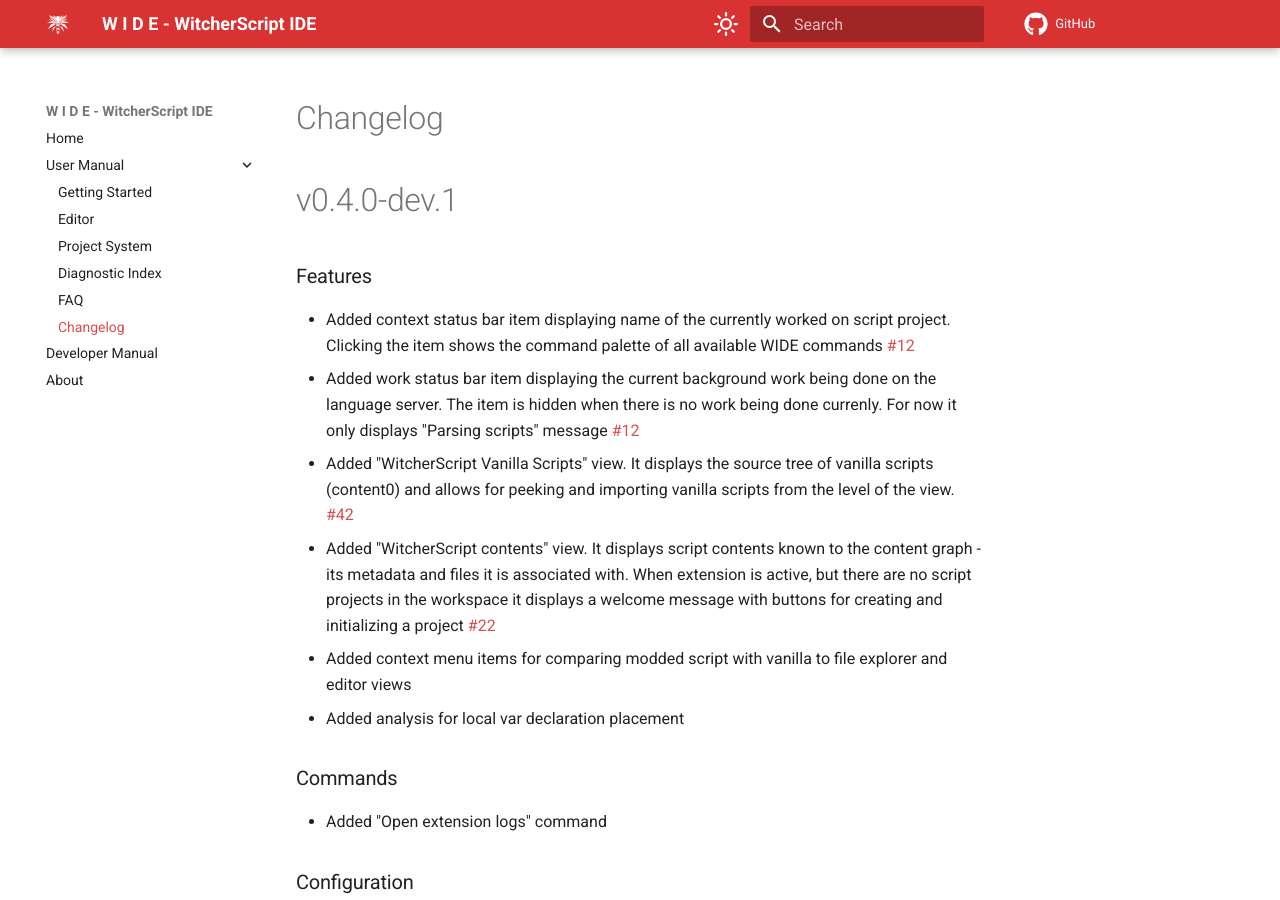
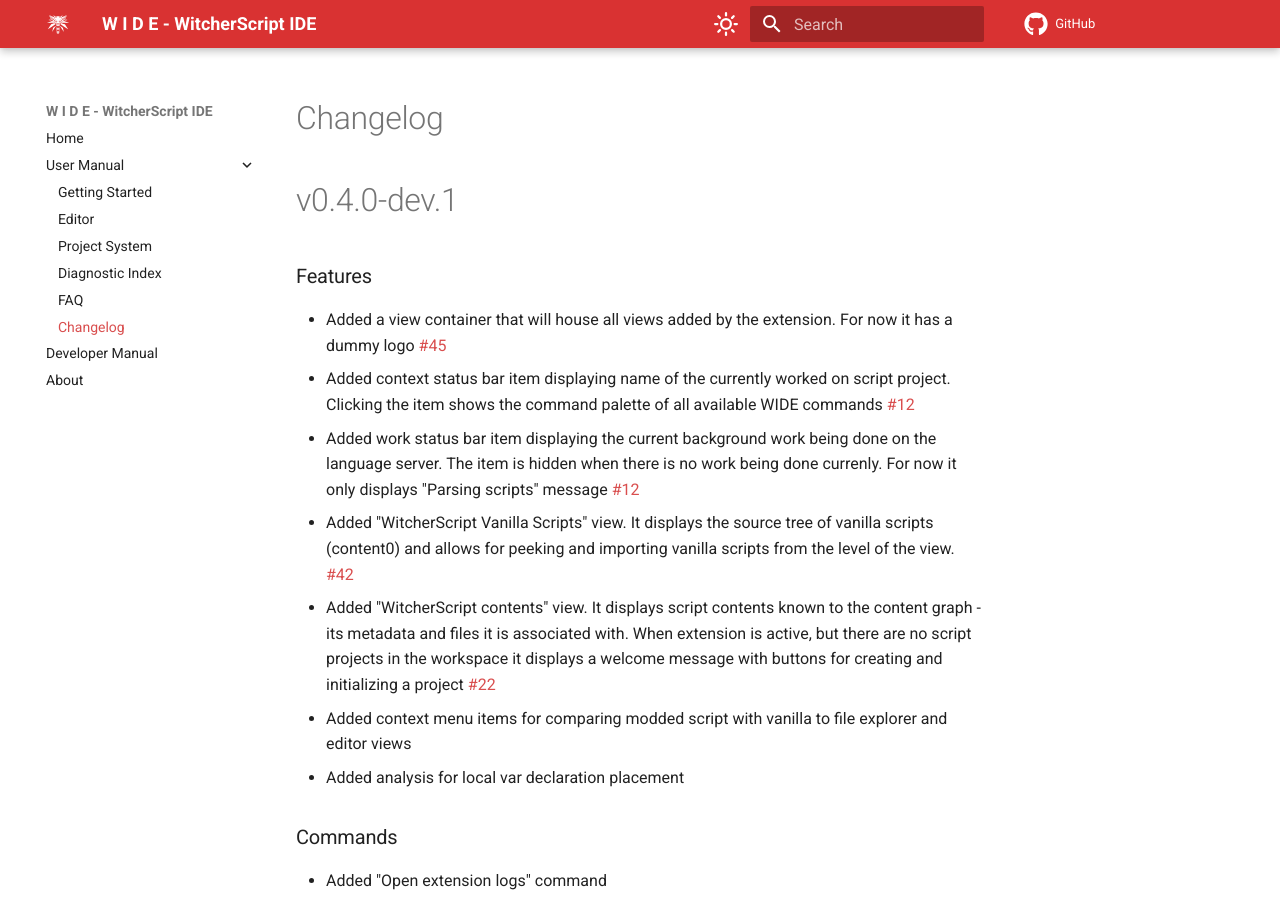
Before and after one commit to SpontanCombust/witcherscript-ide, an MkDocs documentation site: the page built from docs/user-manual/changelog.md, in a window 1280 px wide and 900 px high. Built offline with MkDocs 1.6.1 and Material for MkDocs 9.7.7, drawn with Linux system fonts in a browser that asks for light colours; comment, search, counter and statistics services are not loaded.

Commit message:
update changelog

```diff
--- a/docs/user-manual/changelog.md
+++ b/docs/user-manual/changelog.md
@@ -5,6 +5,7 @@
 # v0.4.0-dev.1
 
 ### Features
+- Added a view container that will house all views added by the extension. For now it has a dummy logo [#45](https://github.com/SpontanCombust/witcherscript-ide/issues/45)
 - Added context status bar item displaying name of the currently worked on script project. Clicking the item shows the command palette of all available WIDE commands [#12](https://github.com/SpontanCombust/witcherscript-ide/issues/12)
 - Added work status bar item displaying the current background work being done on the language server. The item is hidden when there is no work being done currenly. For now it only displays "Parsing scripts" message [#12](https://github.com/SpontanCombust/witcherscript-ide/issues/12)
 - Added "WitcherScript Vanilla Scripts" view. It displays the source tree of vanilla scripts (content0) and allows for peeking and importing vanilla scripts from the level of the view. [#42](https://github.com/SpontanCombust/witcherscript-ide/issues/42)
```
